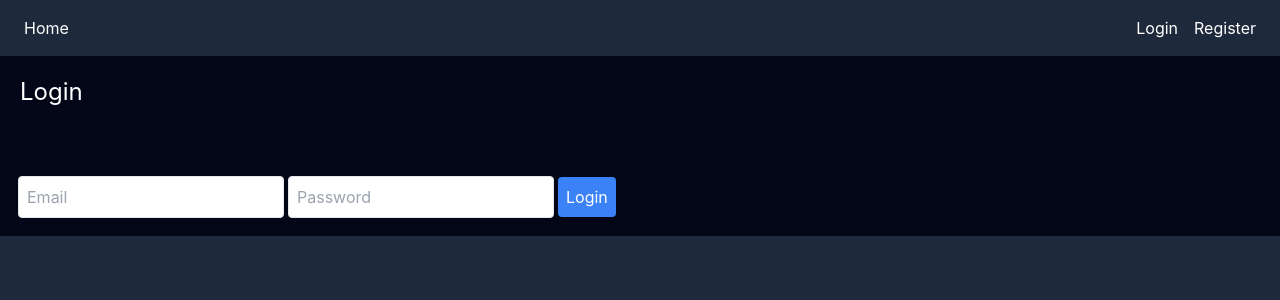
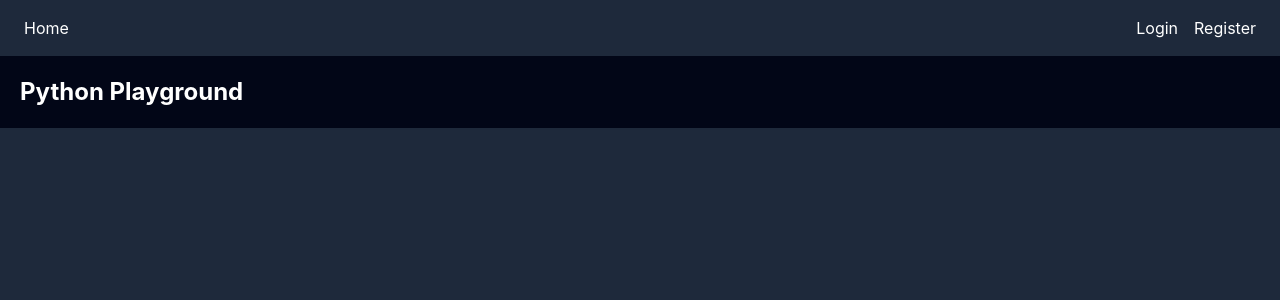
Before and after one commit to FlorianGrollich/Gamefied-python-learning, a React (Create React App) app in the folder frontend/: page / in a window 1280 px wide. Before the commit this address led to /login. Shown: the top 300 px of the page. Built offline with nearby package versions, Linux system fonts and the light colour scheme.

Commit message:
fix: welcome message when not logged in

```diff
--- a/frontend/src/App.tsx
+++ b/frontend/src/App.tsx
@@ -47,7 +47,7 @@ const App: React.FC = () => {
           <Route path="/login" element={<LoginPage onLogin={handleLogin} />} />
           <Route path="/register" element={<RegistrationPage />} />
           <Route path="/editor" element={<CodeEditor />} />
-          <Route path="/" element={user ? <h1 className="mt-14 p-5 text-2xl font-bold text-white">Hello, {user.username}</h1> : <Navigate to="/login" replace />} />
+          <Route path="/" element={user ? <h1 className="mt-14 p-5 text-2xl font-bold text-white">Hello, {user.username}</h1> : <h1 className="mt-14 p-5 text-2xl font-bold text-white">Python Playground</h1>} />
         </Routes>
       </Router>
     </div>
```
